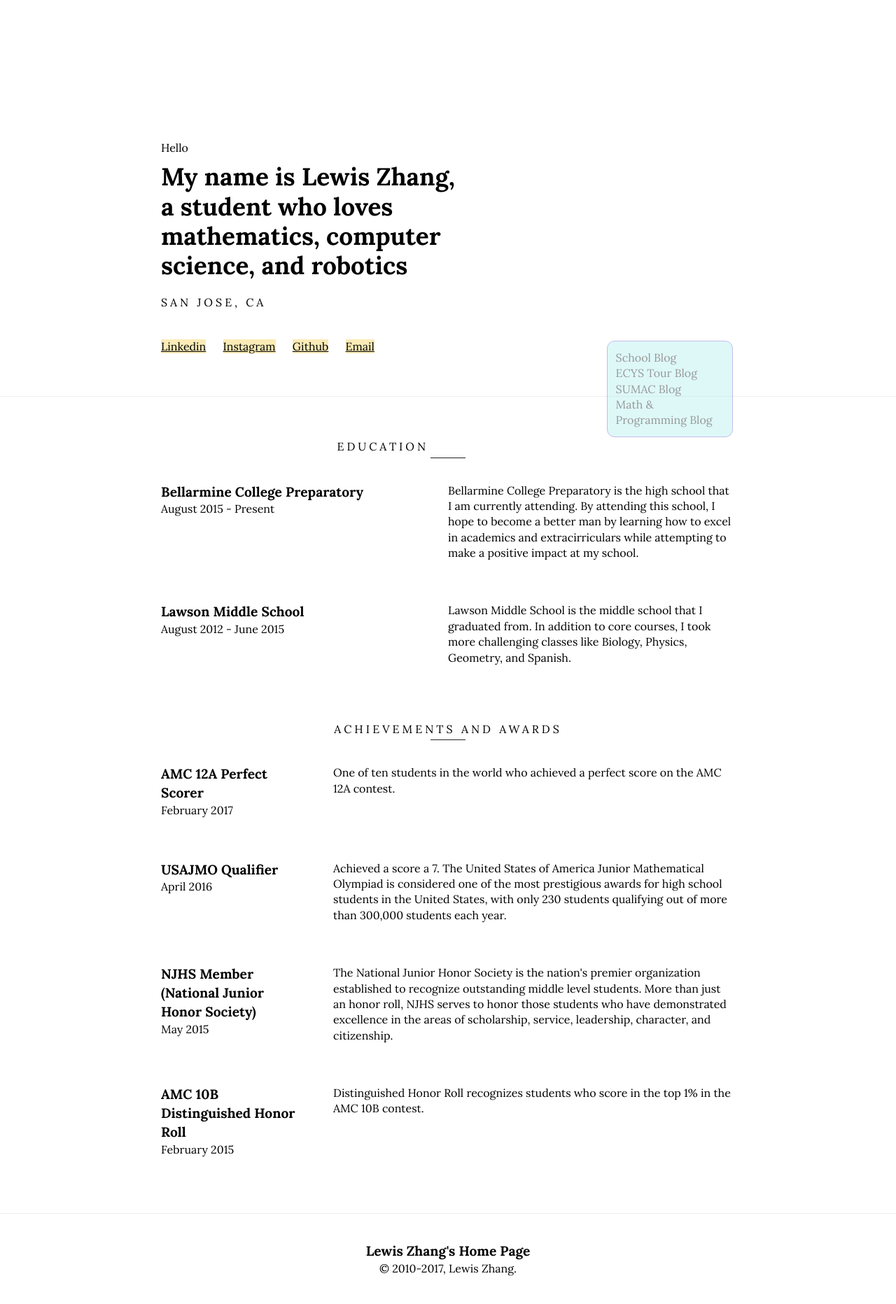
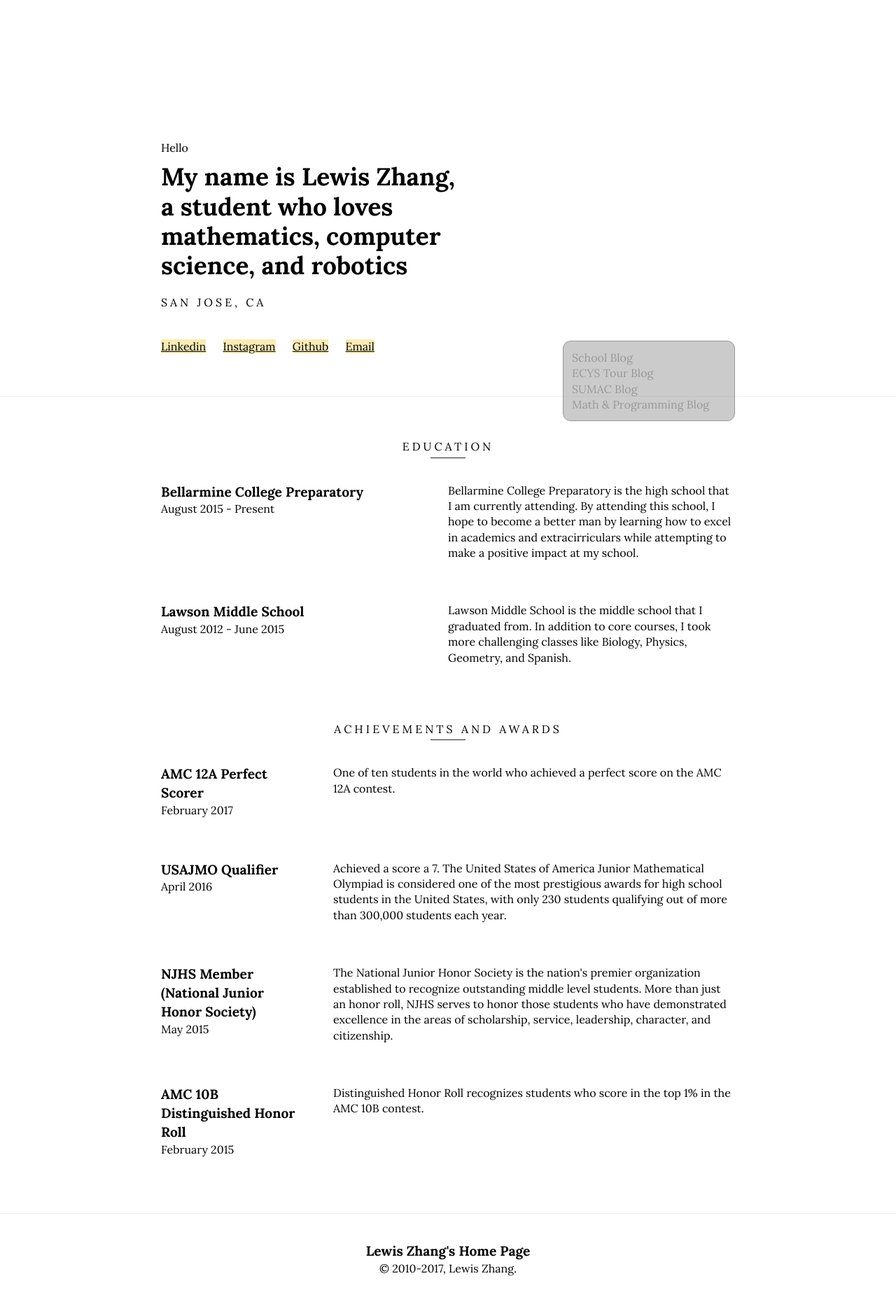
Before and after one commit to lewisfzhang/lewisfzhang.github.io, a Jekyll site: the page built from index.html, in a window 1280 px wide. Shown: the whole page at 70% size. Built offline with Jekyll 4.4.1, drawn with Linux system fonts in a browser that asks for light colours.

Commit message:
Update _header.scss

```diff
--- a/_sass/_header.scss
+++ b/_sass/_header.scss
@@ -40,21 +40,22 @@ header {
 }
 
 .side {
-    border: 1px solid #6A5ACD;
+    border: 1px solid black;
     border-radius: 11px;
     -moz-border-radius: 11px;
     -webkit-border-radius: 11px;
     -webkit-transition: all 0.7s ease-in-out;
     -moz-transition: all 0.7s ease-in-out;
     -o-transition: all 0.7s ease-in-out;
-    background-color: #AFEEEE;
-    /* light blue background for side */
+    background-color: grey;
 
     float: right;
     line-height: 1.4em;
-    margin: 3px;
+    margin-top: 3px;
+    margin-bottom: 3px;
+    margin-left: 10px;
     padding: 12px;
-    width: 22%;
+    width: 30%;
 }
 /* Brighten side box on hover */
 .side {
```
